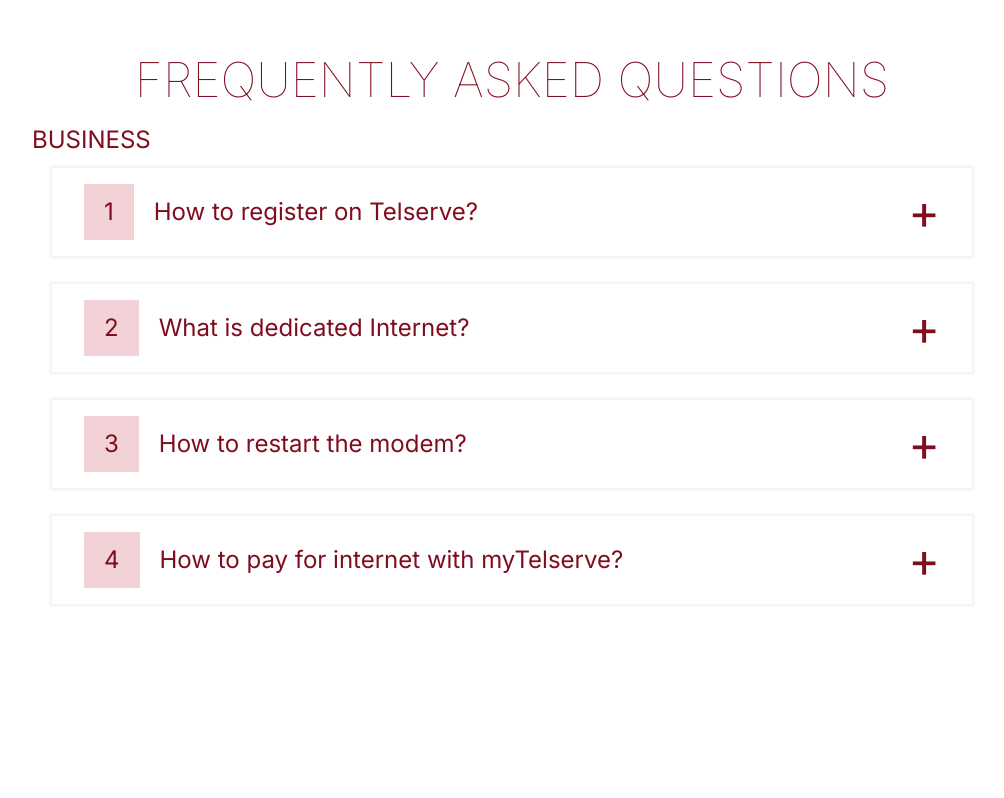
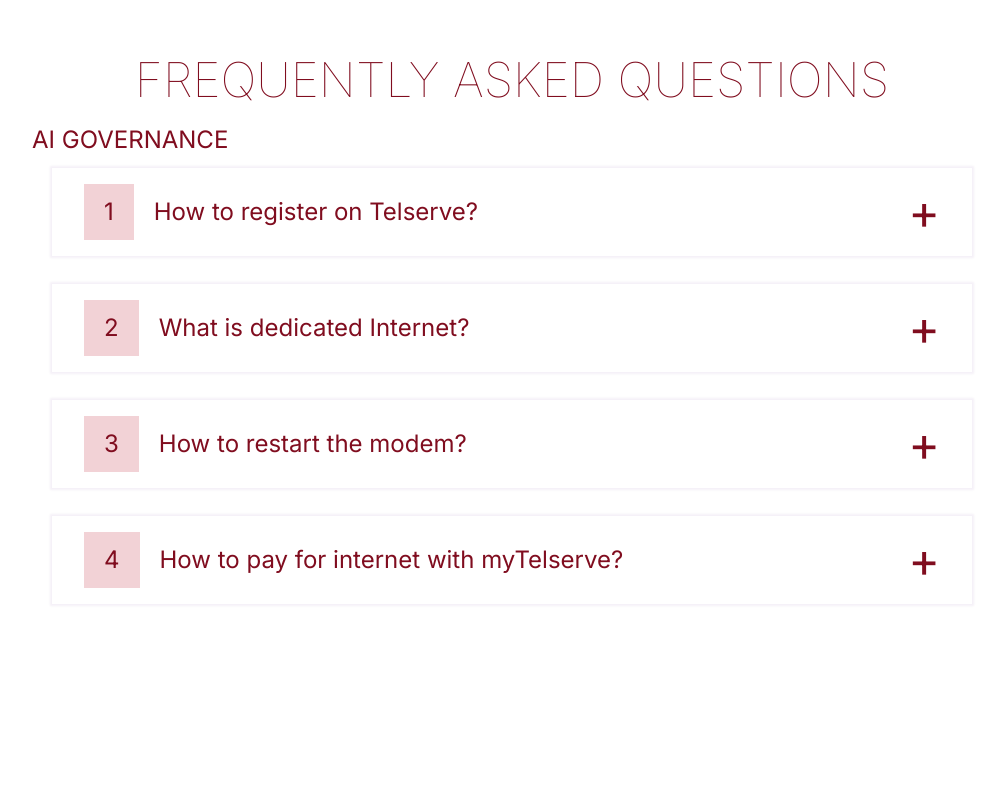
Before and after one commit to Anne8080/ECCELAW, a Next.js app: page /faq-ai in a window 1280 px wide. Shown: the part 940-1738 px from the top of the page, without its empty margins (128-1132 px from the left). Built offline with nearby package versions, Linux system fonts and the light colour scheme.

Commit message:
added faq

```diff
--- a/app/components/FAQAI.tsx
+++ b/app/components/FAQAI.tsx
@@ -29,9 +29,9 @@
 ];
 
 const FAQAI = () => {
-  const [selected, setSelected] = useState(null);
+  const [selected, setSelected] = useState<number | null>(null);
 
-  const toggle = (i) => {
+  const toggle = (i:number) => {
     if (selected === i) {
       return setSelected(null);
     }
@@ -42,7 +42,7 @@
       <h1 className="text-5xl pt-20 font-thin mt-5">
         FREQUENTLY ASKED QUESTIONS
       </h1>
-      <h3 className="text-2xl font-normal mt-5 text-left">BUSINESS</h3>
+      <h3 className="text-2xl font-normal mt-5 text-left">AI GOVERNANCE</h3>
       {data.map((item, i) => (
         <div className="bg-gray mb-1 py-3 px-5 text-base" key={i}>
           <div
--- a/app/components/FAQBusiness.tsx
+++ b/app/components/FAQBusiness.tsx
@@ -29,9 +29,9 @@
 ];
 
 const FAQBusiness = () => {
-  const [selected, setSelected] = useState(null);
+  const [selected, setSelected] = useState<number | null>(null);
 
-  const toggle = (i) => {
+  const toggle = (i:number) => {
     if (selected === i) {
       return setSelected(null);
     }
--- a/app/components/FAQEstate.tsx
+++ b/app/components/FAQEstate.tsx
@@ -29,9 +29,9 @@
 ];
 
 const FAQEstate = () => {
-  const [selected, setSelected] = useState(null);
+  const [selected, setSelected] = useState<number | null>(null);
 
-  const toggle = (i) => {
+  const toggle = (i:number) => {
     if (selected === i) {
       return setSelected(null);
     }
@@ -42,7 +42,7 @@
       <h1 className="text-5xl pt-20 font-thin mt-5">
         FREQUENTLY ASKED QUESTIONS
       </h1>
-      <h3 className="text-2xl font-normal mt-5 text-left">BUSINESS</h3>
+      <h3 className="text-2xl font-normal mt-5 text-left">ESTATES</h3>
       {data.map((item, i) => (
         <div className="bg-gray mb-1 py-3 px-5 text-base" key={i}>
           <div
--- a/app/faq-ai/page.tsx
+++ b/app/faq-ai/page.tsx
@@ -1,9 +1,9 @@
 import React from "react";
 import Navbar from "../components/Navbar";
 import QuestionsHero from "../components/QuestionsHero";
-import FAQBusiness from "../components/FAQBusiness";
 import CMContact from "../components/CMContact";
 import Footer from "../components/Footer";
+import FAQAI from "../components/FAQAI";
 
 const FAQAIPage = () => {
   return (
@@ -15,7 +15,7 @@
       <QuestionsHero />
 
       {/* faq */}
-      <FAQBusiness />
+      <FAQAI />
 
       {/* contact */}
       <CMContact />
--- a/app/faq-estates/page.tsx
+++ b/app/faq-estates/page.tsx
@@ -1,9 +1,9 @@
 import React from "react";
 import Navbar from "../components/Navbar";
 import QuestionsHero from "../components/QuestionsHero";
-import FAQBusiness from "../components/FAQBusiness";
 import CMContact from "../components/CMContact";
 import Footer from "../components/Footer";
+import FAQEstate from "../components/FAQEstate";
 
 const FAQEstatesPage = () => {
   return (
@@ -15,7 +15,7 @@
       <QuestionsHero />
 
       {/* faq */}
-      <FAQBusiness />
+      <FAQEstate />
 
       {/* contact */}
       <CMContact />
```
